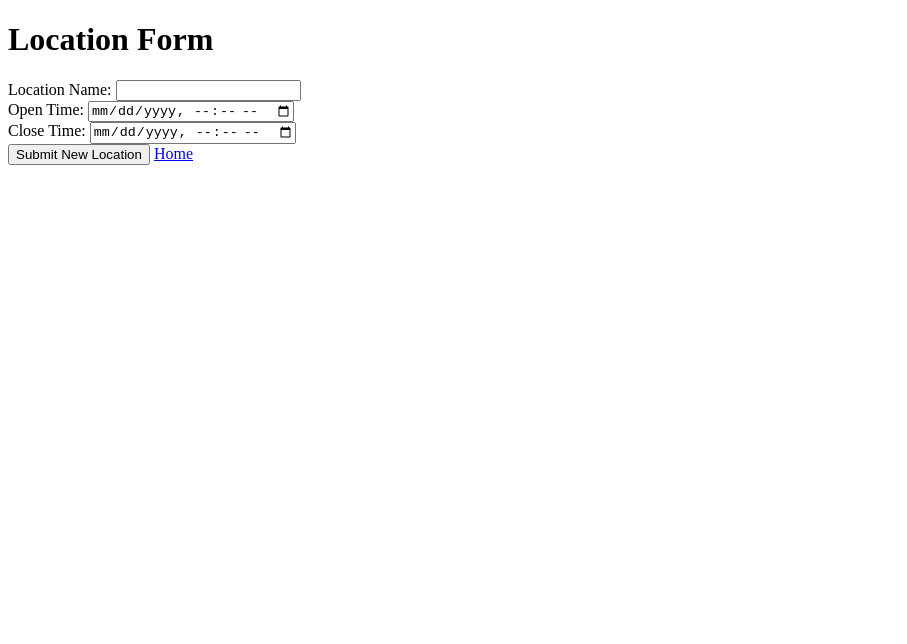
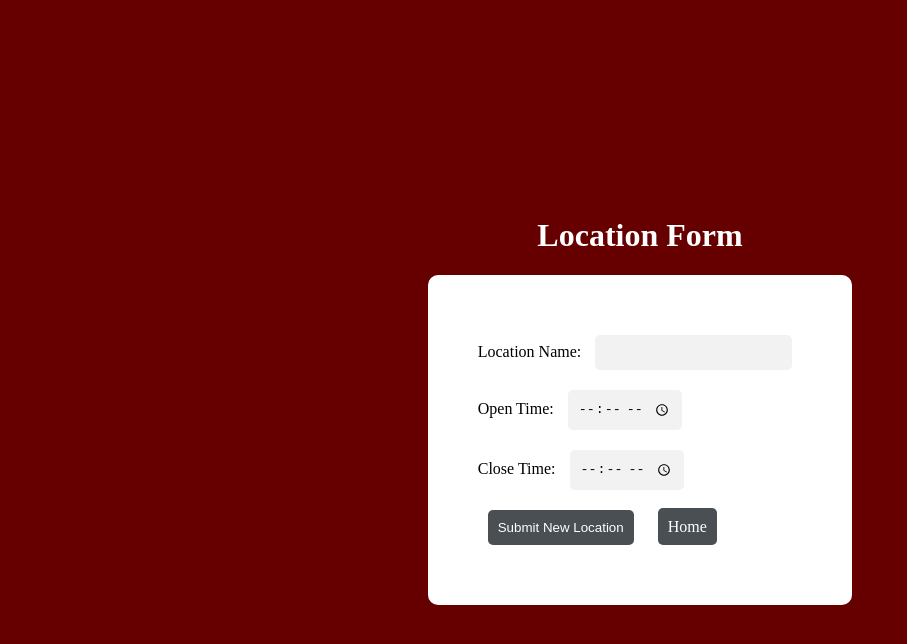
Before and after one commit to Dlybeck/Fieldhouse-Manager, a website: page public/location.html in a window 1280 px wide. Shown: the whole page, without its empty margins (0-907 px from the left). Drawn offline with Linux system fonts and the light colour scheme.

Commit message:
added style.css

```diff
--- a/models/Location.js
+++ b/models/Location.js
@@ -3,8 +3,8 @@ const { Schema, model } = mongoose;
 
 const locationSchema = new Schema({
     name: { type: String, required: true },
-    openTime: { type: Date },
-    closeTime: { type: Date },
+    openTime: { type: String },
+    closeTime: { type: String },
     location: { type: String },
     reservations: [{ type: mongoose.Schema.Types.ObjectId, ref: 'Reservation' }],
 });
--- /dev/null
+++ b/public/css/style.css
@@ -0,0 +1,64 @@
+
+body {
+    display: flex;
+    flex-direction: column;
+    justify-content: center;
+    align-items: center;
+    height: 100vh;
+    margin: 0;
+    overflow: visible;
+    background-color: #660000;
+    color: #fff;
+}
+
+form{
+    display: inline-block;
+    flex-direction: column;
+    align-items: center;
+    background-color: #fff;
+    color: #000000;
+    padding: 50px;
+    border-color: #000000;
+    border-radius: 10px;
+}
+
+a{
+    align-items: 0;
+    padding: 10px;
+    margin: 10px;
+    border: none;
+    border-radius: 5px;
+    background-color: #4A4F54;
+    color: #fff;
+    text-decoration: none;
+}
+
+input, select{
+    padding: 10px;
+    margin: 10px;
+    border: none;
+    border-radius: 5px;
+    background-color: #f2f2f2;
+    cursor: pointer;
+}
+
+button{
+    align-items: 0;
+    padding: 10px;
+    margin: 10px;
+    border: none;
+    border-radius: 5px;
+    background-color: #4A4F54;
+    color: #fff;
+    cursor: pointer;
+}
+
+p {
+    display: flex;
+    padding: 15px;
+    margin: 20px;
+    background-color: white;
+    border-radius: 5px;
+    box-shadow: 0 4px 6px rgba(0, 0, 0, 0.1);
+    color: #000000
+}
--- a/public/location.html
+++ b/public/location.html
@@ -3,23 +3,24 @@
 <head>
     <meta charset="UTF-8">
     <meta name="viewport" content="width=device-width, initial-scale=1.0">
+    <link rel="stylesheet" href="css/style.css">
     <title>Reservation Form</title>
 </head>
 <body>
     <script src="js/addlocation.js"></script>
     <h1>Location Form</h1>
-    <form id="locationForm">
+    <form id="locationForm" autocomplete="off">
         <div>
             <label>Location Name:</label>
             <input type="text" id="locationName" name="locationName" required>
         </div>
         <div>
             <label>Open Time:</label>
-            <input type="datetime-local" id="openTime" name="openTime" required>
+            <input type="time" id="openTime" name="openTime" step="600" required>
         </div>
         <div>
             <label>Close Time:</label>
-            <input type="datetime-local" id="closeTime" name="closeTime" required>
+            <input type="time" id="closeTime" name="closeTime" step="600" required>
         </div>
         <button type="submit">Submit New Location</button>
         <a href="home.html">Home</a>
```
Also changed, not shown: 1 other file.
